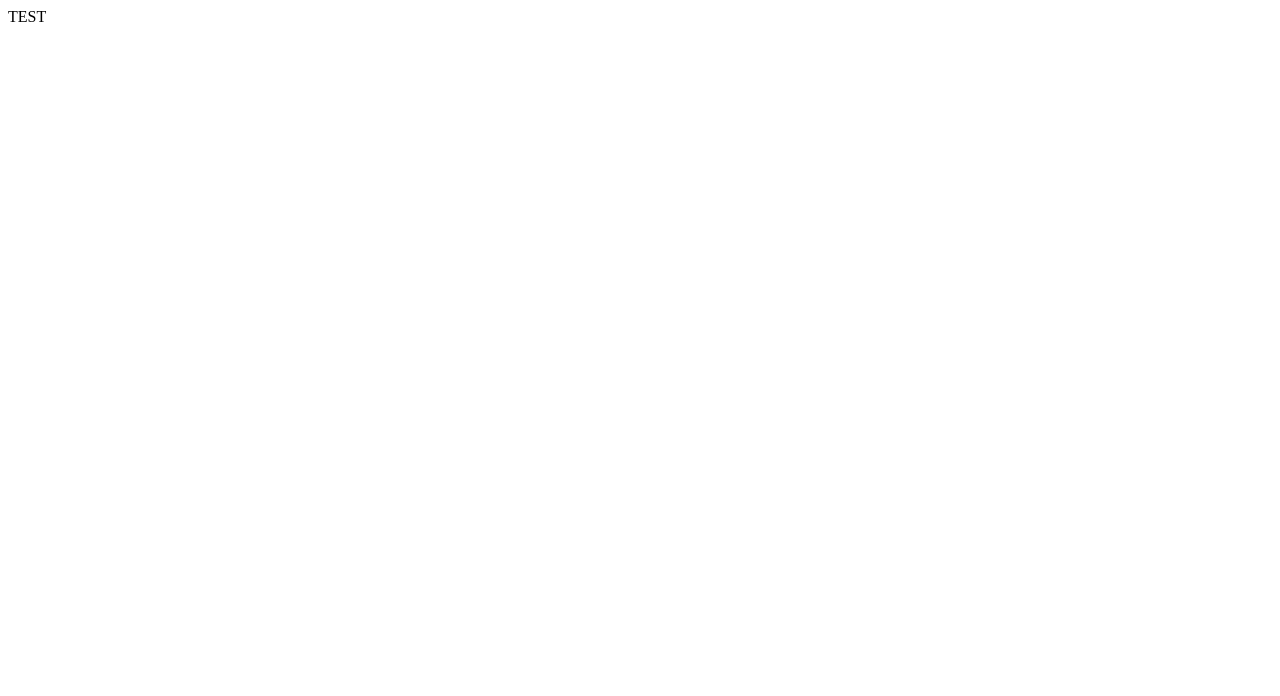
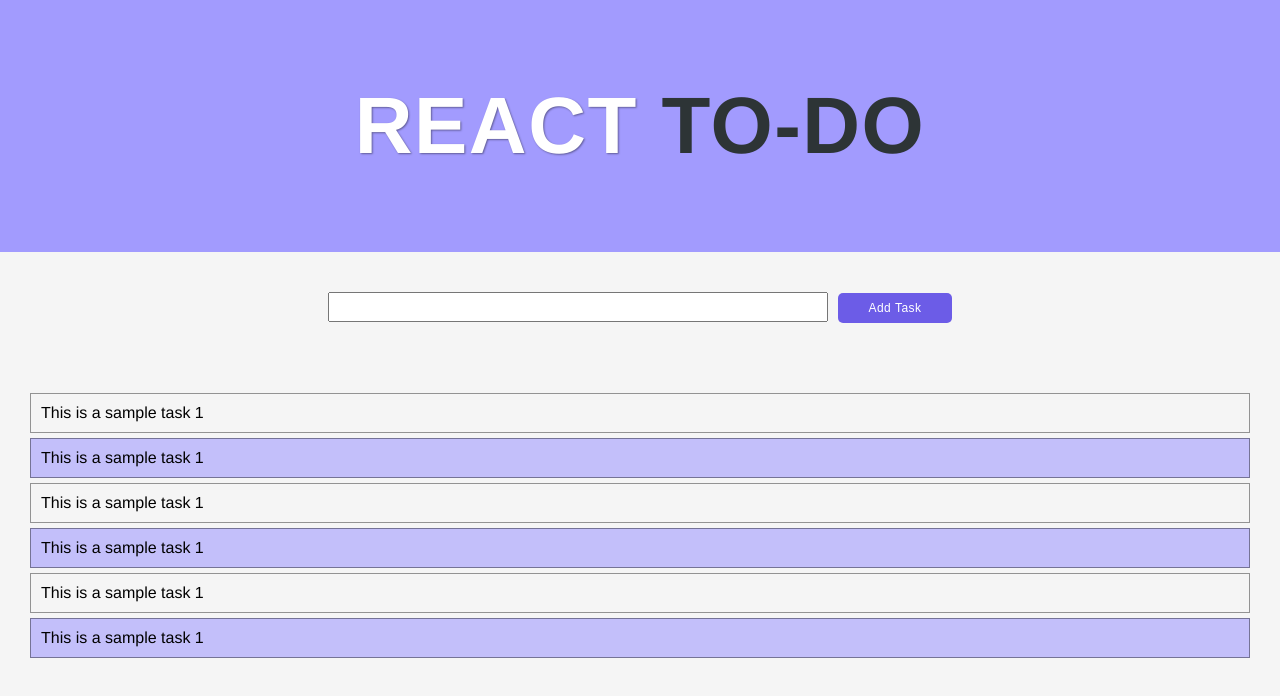
Before and after one commit to gloriading/React-ToDo, a React (Create React App) app: page / in a window 1280 px wide. Shown: the top 696 px of the page. Built offline with nearby package versions, Linux system fonts and the light colour scheme.

Commit message:
Created basic components with layout

```diff
--- a/src/App.css
+++ b/src/App.css
@@ -0,0 +1,76 @@
+/* global */
+*, *:after, *:before {
+  margin: 0;
+  padding: 0;
+  box-sizing: border-box;
+}
+body {
+  background-color: whitesmoke;
+  font-family: Helvetica, sans-serif;
+  height: 100vh;
+}
+.whiteText {
+  color: white;
+  text-shadow: 1px 1px 2px rgba(0,0,0,0.4);
+}
+
+/* todo-manager */
+.todo-manager {
+  height: 100vh;
+}
+.header {
+  padding: 80px;
+  text-align: center;
+  background-color: #a29bfe;
+  color:#2d3436;
+  text-transform: uppercase;
+  letter-spacing: 1.5px;
+  font-size: 40px;
+}
+
+/* add-task-form */
+.add-task-form{
+  padding: 40px;
+  text-align: center;
+}
+.input-todo {
+  height: 30px;
+  width: 500px;
+  padding: 2px 5px;
+  margin: 0 auto;
+  font-size: 14px;
+  outline: none;
+}
+.input-todo:focus {
+  background-color: rgba(162, 155, 254, 0.4);
+}
+.submit-btn {
+  height: 30px;
+  padding: 2px 30px;
+  font-size: 12px;
+  margin-left: 10px;
+  background-color: #6c5ce7;
+  color: white;
+  letter-spacing: 0.5px;
+  border: 0;
+  border-radius: 5px;
+}
+.submit-btn:hover {
+  box-shadow: 1px 1px 3px rgba(0,0,0,0.5);
+  cursor: pointer;
+}
+
+/* task-list */
+.task-list {
+  padding: 30px;
+}
+
+/* task-container */
+.task-container {
+  border: 1px solid rgba(0,0,0,0.4);
+  padding: 10px;
+  margin-bottom: 5px;
+}
+.task-container:nth-of-type(even){
+  background-color: rgba(162, 155, 254, 0.6);
+}
--- a/src/App.js
+++ b/src/App.js
@@ -1,11 +1,12 @@
 import React, { Component } from 'react';
 import './App.css';
+import TodoManager from './components/TodoManager';
 
 class App extends Component {
   render() {
     return (
       <div className="App">
-        TEST
+        <TodoManager />
       </div>
     );
   }
--- /dev/null
+++ b/src/components/AddTaskForm.js
@@ -0,0 +1,17 @@
+import React, {Component} from 'react';
+
+export default class AddTaskForm extends Component {
+  constructor(props){
+    super(props);
+  }
+
+  render(){
+    return(
+      <form className="add-task-form">
+        <input className="input-todo" type="text" />
+        <input className="submit-btn" type="submit" value="Add Task" />
+      </form>
+    );
+  }
+
+}
--- /dev/null
+++ b/src/components/Task.js
@@ -0,0 +1,16 @@
+import React, {Component} from 'react';
+
+export default class Task extends Component {
+  constructor(props){
+    super(props);
+  }
+
+  render(){
+    return(
+      <div className="task-container">
+        <p>This is a sample task 1</p>
+      </div>
+    );
+  }
+
+}
--- /dev/null
+++ b/src/components/TaskList.js
@@ -0,0 +1,22 @@
+import React, {Component} from 'react';
+import Task from './Task';
+
+export default class TaskList extends Component {
+  constructor(props){
+    super(props);
+  }
+
+  render(){
+    return(
+      <div className="task-list">
+        <Task />
+        <Task />
+        <Task />
+        <Task />
+        <Task />
+        <Task />
+      </div>
+    );
+  }
+
+}
--- /dev/null
+++ b/src/components/TodoManager.js
@@ -0,0 +1,22 @@
+import React, {Component} from 'react';
+import AddTaskForm from './AddTaskForm';
+import TaskList from './TaskList';
+
+export default class TodoManager extends Component {
+  constructor(props){
+    super(props);
+  }
+
+  render(){
+    return(
+      <div className="todo-manager">
+        <div className="header">
+          <h1> <span className="whiteText">React</span> To-Do </h1>
+        </div>
+        <AddTaskForm />
+        <TaskList />
+      </div>
+    );
+  }
+
+}
```
